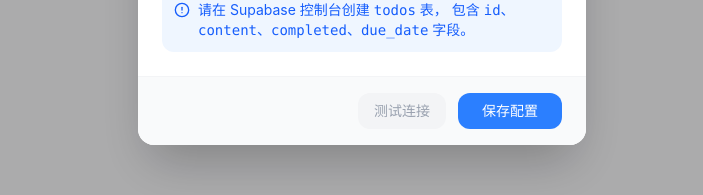
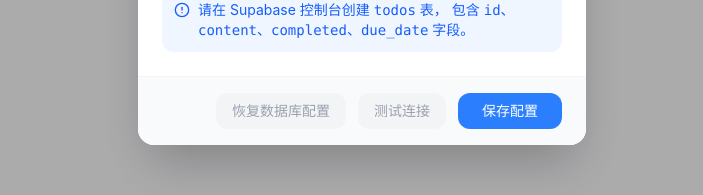
Before and after one commit to zzt02511/todo-app, a Next.js app: page / in a window 1280 px wide. Both pictures are taken after a click on the button 942 px from the left and 34 px from the top of the page. Shown: the part 504-699 px from the top of the page, without its empty margins (278-981 px from the left). Built offline with nearby package versions, Linux system fonts and the light colour scheme.

Commit message:
feat: 添加从数据库恢复配置功能
- 新增 fetchConfigFromDatabase 函数支持外部传入客户端
- Settings 组件添加"恢复数据库配置"按钮
- 当 localStorage 为空时可从数据库恢复已保存的配置

```diff
--- a/src/components/Settings.tsx
+++ b/src/components/Settings.tsx
@@ -11,7 +11,10 @@ import {
   isSupabaseConfigured,
   getSupabaseClient,
   syncConfigToDatabase,
+  fetchConfigFromDatabase,
+  SupabaseConfig,
 } from '@/lib/supabase';
+import { createClient } from '@supabase/supabase-js';
 import { cn } from '@/lib/utils';
 
 interface SettingsProps {
@@ -27,8 +30,25 @@ export function Settings({ onClose, onConfigChange }: SettingsProps) {
   const [error, setError] = useState('');
   const [success, setSuccess] = useState(false);
 
+  // 打开时尝试从数据库加载配置到输入框
   useEffect(() => {
-    setIsConnected(isSupabaseConfigured());
+    const initConfig = async () => {
+      // 1. 先从 localStorage 读取
+      const localUrl = getSupabaseUrl();
+      const localKey = getSupabaseAnonKey();
+
+      if (localUrl && localKey) {
+        setUrl(localUrl);
+        setAnonKey(localKey);
+        setIsConnected(true);
+        return;
+      }
+
+      // 2. localStorage 为空
+      // 如果用户之前保存过配置在数据库里，可以在输入后点击"恢复配置"来加载
+      setIsConnected(false);
+    };
+    initConfig();
   }, []);
 
   const handleSave = async () => {
@@ -92,6 +112,42 @@ export function Settings({ onClose, onConfigChange }: SettingsProps) {
       }
     } catch (err) {
       setError('连接异常，请检查配置是否正确');
+    } finally {
+      setIsChecking(false);
+    }
+  };
+
+  // 从数据库恢复已保存的配置
+  const handleRestoreFromDatabase = async () => {
+    if (!url.trim() || !anonKey.trim()) {
+      setError('请先填写 Supabase 配置来连接数据库');
+      return;
+    }
+
+    setIsChecking(true);
+    setError('');
+    setSuccess(false);
+
+    try {
+      // 使用当前输入的配置创建临时客户端
+      const tempClient = createClient(url.trim(), anonKey.trim());
+
+      // 尝试从数据库读取已保存的配置
+      const config = await fetchConfigFromDatabase(tempClient);
+
+      if (config && config.url && config.anonKey) {
+        // 找到已保存的配置，更新输入框并保存到 localStorage
+        setUrl(config.url);
+        setAnonKey(config.anonKey);
+        saveSupabaseConfig(config);
+        setIsConnected(true);
+        setSuccess(true);
+        setTimeout(() => setSuccess(false), 3000);
+      } else {
+        setError('数据库中未找到已保存的配置');
+      }
+    } catch (err) {
+      setError('恢复配置失败，请检查数据库连接');
     } finally {
       setIsChecking(false);
     }
@@ -207,13 +263,28 @@ export function Settings({ onClose, onConfigChange }: SettingsProps) {
                 className="flex items-center gap-2 p-3 bg-green-50 text-green-600 rounded-xl text-sm"
               >
                 <Check className="w-4 h-4" />
-                连接成功！
+                配置已恢复！
               </motion.div>
             )}
           </div>
 
           {/* Footer */}
           <div className="flex items-center justify-end gap-3 px-6 py-4 border-t border-gray-100 bg-gray-50">
+            {/* 未连接时显示恢复配置按钮 */}
+            {!isConnected && (
+              <button
+                onClick={handleRestoreFromDatabase}
+                disabled={isChecking || !url.trim() || !anonKey.trim()}
+                className={cn(
+                  'px-4 py-2 text-sm rounded-xl transition-all duration-200',
+                  isChecking || !url.trim() || !anonKey.trim()
+                    ? 'bg-gray-100 text-gray-400 cursor-not-allowed'
+                    : 'bg-purple-100 text-purple-600 hover:bg-purple-200'
+                )}
+              >
+                {isChecking ? '恢复中...' : '恢复数据库配置'}
+              </button>
+            )}
             {isConnected && (
               <button
                 onClick={handleClear}
--- a/src/lib/supabase.ts
+++ b/src/lib/supabase.ts
@@ -131,6 +131,36 @@ export async function loadConfigFromDatabase(): Promise<boolean> {
 }
 
 /**
+ * 从数据库获取配置（不依赖 localStorage）
+ * 外部传入 Supabase 客户端，返回配置对象或 null
+ */
+export async function fetchConfigFromDatabase(
+  client: ReturnType<typeof createClient>
+): Promise<SupabaseConfig | null> {
+  try {
+    const { data, error } = await client
+      .from('app_config')
+      .select('config_value')
+      .eq('id', 'app_config')
+      .single() as { data: AppConfigRow | null; error: Error | null };
+
+    if (error || !data) {
+      return null;
+    }
+
+    const config = JSON.parse(data.config_value);
+    if (config.url && config.anonKey) {
+      return config;
+    }
+
+    return null;
+  } catch (err) {
+    console.error('Failed to fetch config from database:', err);
+    return null;
+  }
+}
+
+/**
  * 检查数据库中是否有配置
  */
 export async function hasConfigInDatabase(): Promise<boolean> {
```
